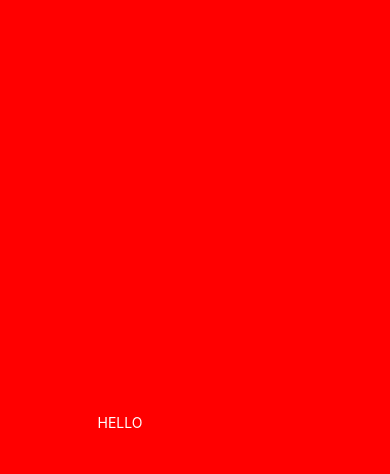
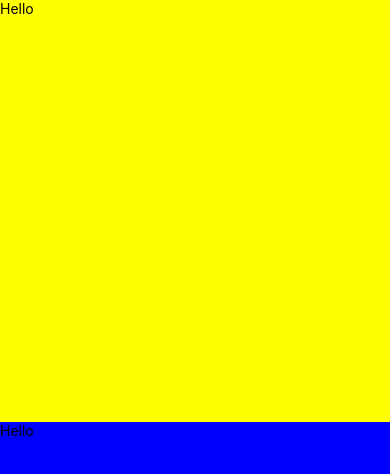
Before and after one commit to sejoonkim/weatherapp_reactnative, a React Native app in the folder weatherapp_reactnative/: screen / in a window 390 px wide. Shown: the top 474 px of the page. Built offline with nearby package versions, Linux system fonts and the light colour scheme.

Commit message:
feat: Layouts w/ Flexbox in React Native

```diff
--- a/weatherapp_reactnative/App.js
+++ b/weatherapp_reactnative/App.js
@@ -4,7 +4,12 @@
 export default function App() {
   return (
     <View style={styles.container}>
-      <Text style={styles.text}>HELLO</Text>
+      <View style={styles.yellowView}>
+        <Text>Hello</Text>
+      </View>
+      <View style={styles.blueView}>
+        <Text>Hello</Text>
+      </View>
     </View>
   );
 }
@@ -12,13 +17,17 @@
 const styles = StyleSheet.create({
   container: {
     flex: 1,
-    backgroundColor: "red",
-    alignItems: "center",
-    justifyContent: "center",
   },
   text: {
-    color: "white",
-    width: "50%",
+    color: "black",
     alignItems: "center",
   },
+  yellowView: {
+    flex: 1,
+    backgroundColor: "yellow",
+  },
+  blueView: {
+    flex: 1,
+    backgroundColor: "blue",
+  },
 });
```
Also changed, not shown: 1 other file (tests, documents, lock files or other folders).
